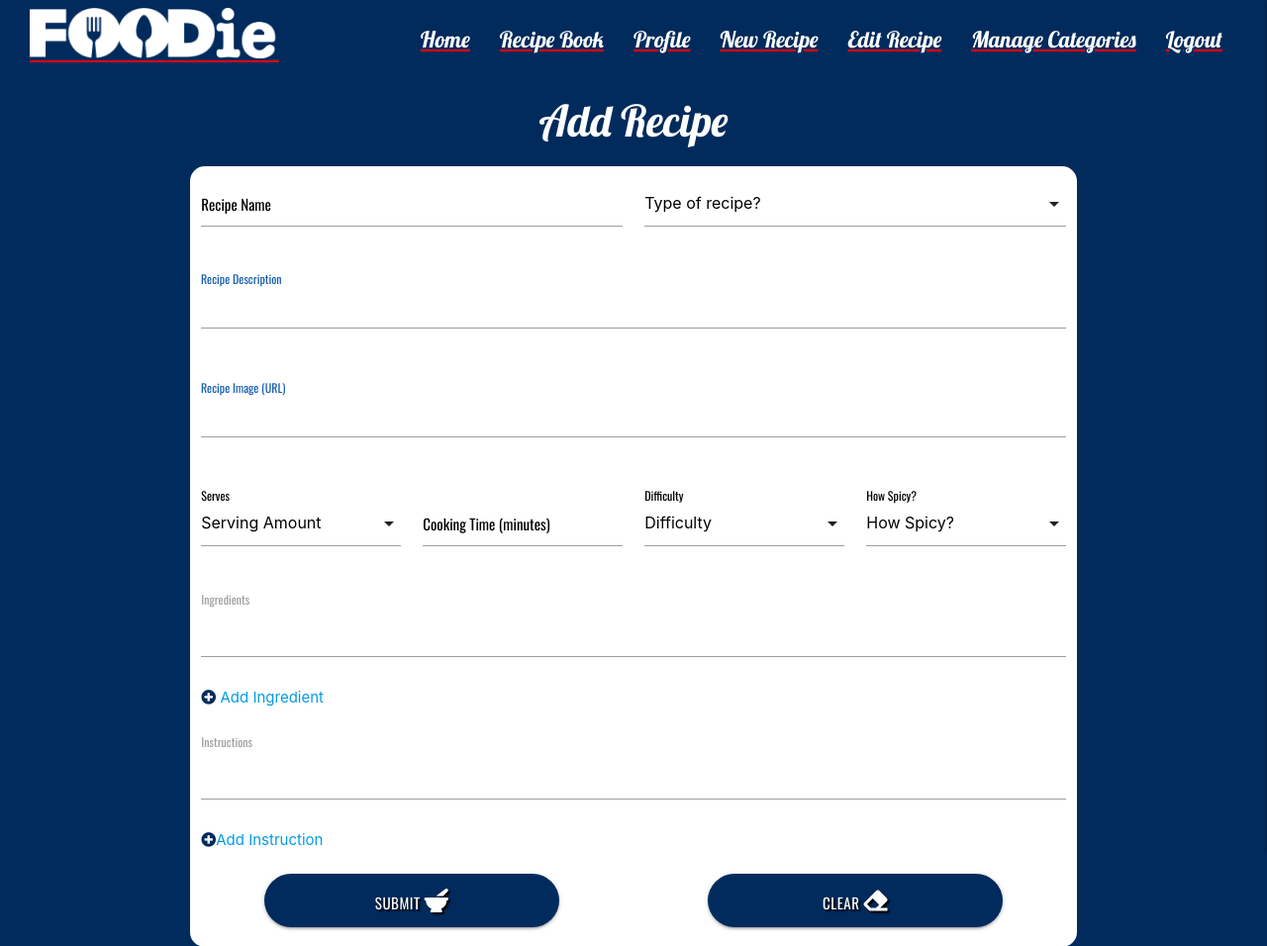
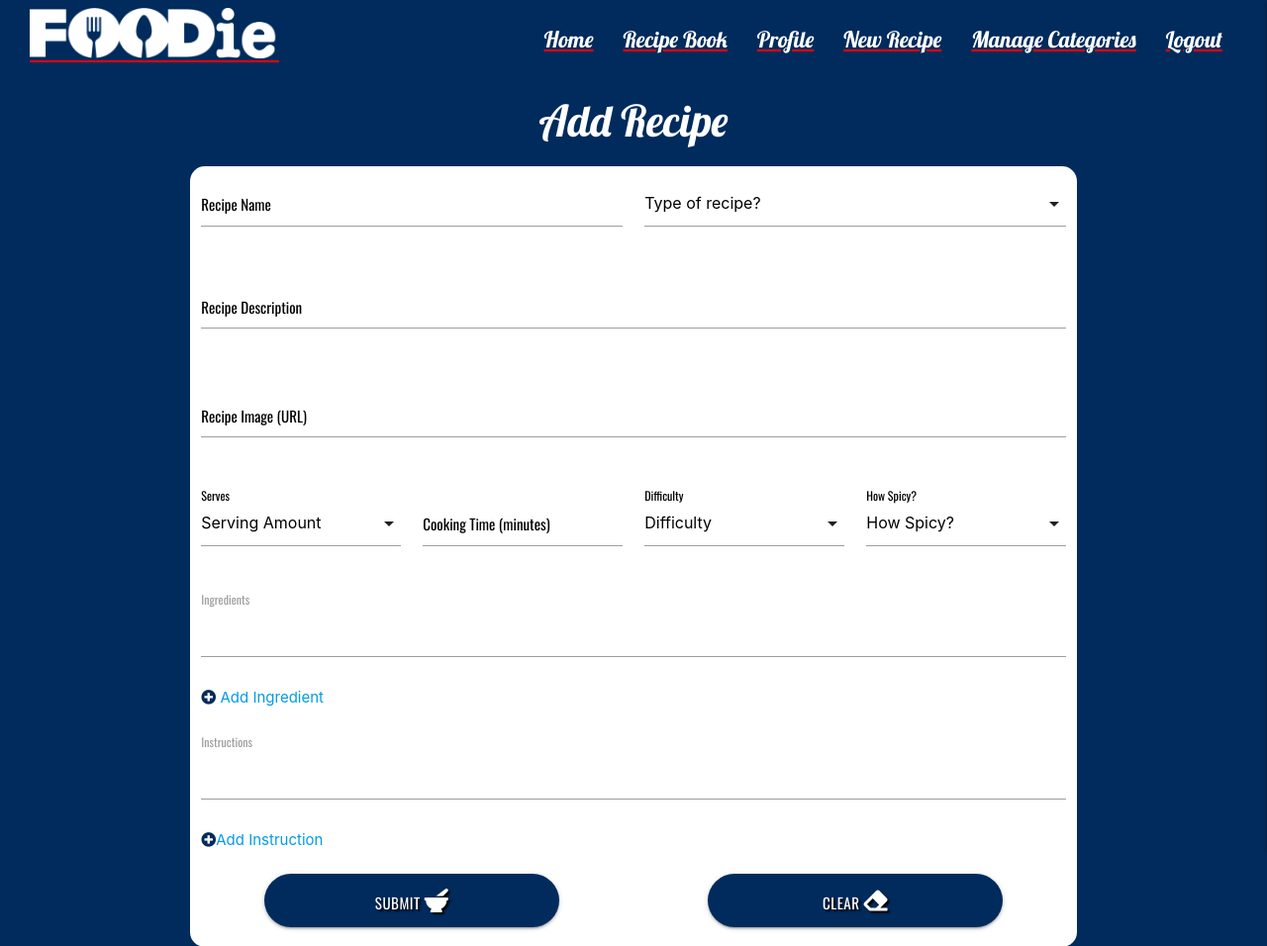
Before and after one commit to tomossmith/MS3-Foodie, a Flask app: page /add_recipe in a window 1280 px wide. Shown: the top 956 px of the page at 99% size. Run offline with Flask 2, Linux system fonts and the light colour scheme; the visitor is signed in with stand-in values (Sample User, id 1); data that the repository does not hold is empty; some libraries are stand-ins or nearby versions.

Commit message:
fixed an error on the add_Recipe form that included un-necessary spacing in the text area.

```diff
--- a/templates/base.html
+++ b/templates/base.html
@@ -30,7 +30,6 @@
                     {% if session.user %}
                         <li><a href="{{ url_for('profile', username=session['user']) }}">Profile</a></li>
                         <li><a href="{{ url_for('add_recipe') }}">New Recipe</a></li>
-                        <li><a href="#">Edit Recipe</a></li>
                         <li><a href="#">Manage Categories</a></li>
                         <li><a href="{{ url_for('logout') }}">Logout</a></li>
                     {% else %}
@@ -48,7 +47,6 @@
             {% if session.user %}
                 <li><a href="{{ url_for('profile', username=session['user']) }}">Profile</a></li>
                 <li><a href="{{ url_for('add_recipe') }}">New Recipe</a></li>
-                <li><a href="#">Edit Recipe</a></li>
                 <li><a href="#">Manage Categories</a></li>
                 <li><a href="{{ url_for('logout') }}">Logout</a></li>
             {% else %}
```
Also changed, not shown: templates/add_recipe.html (+2 -5 lines).
